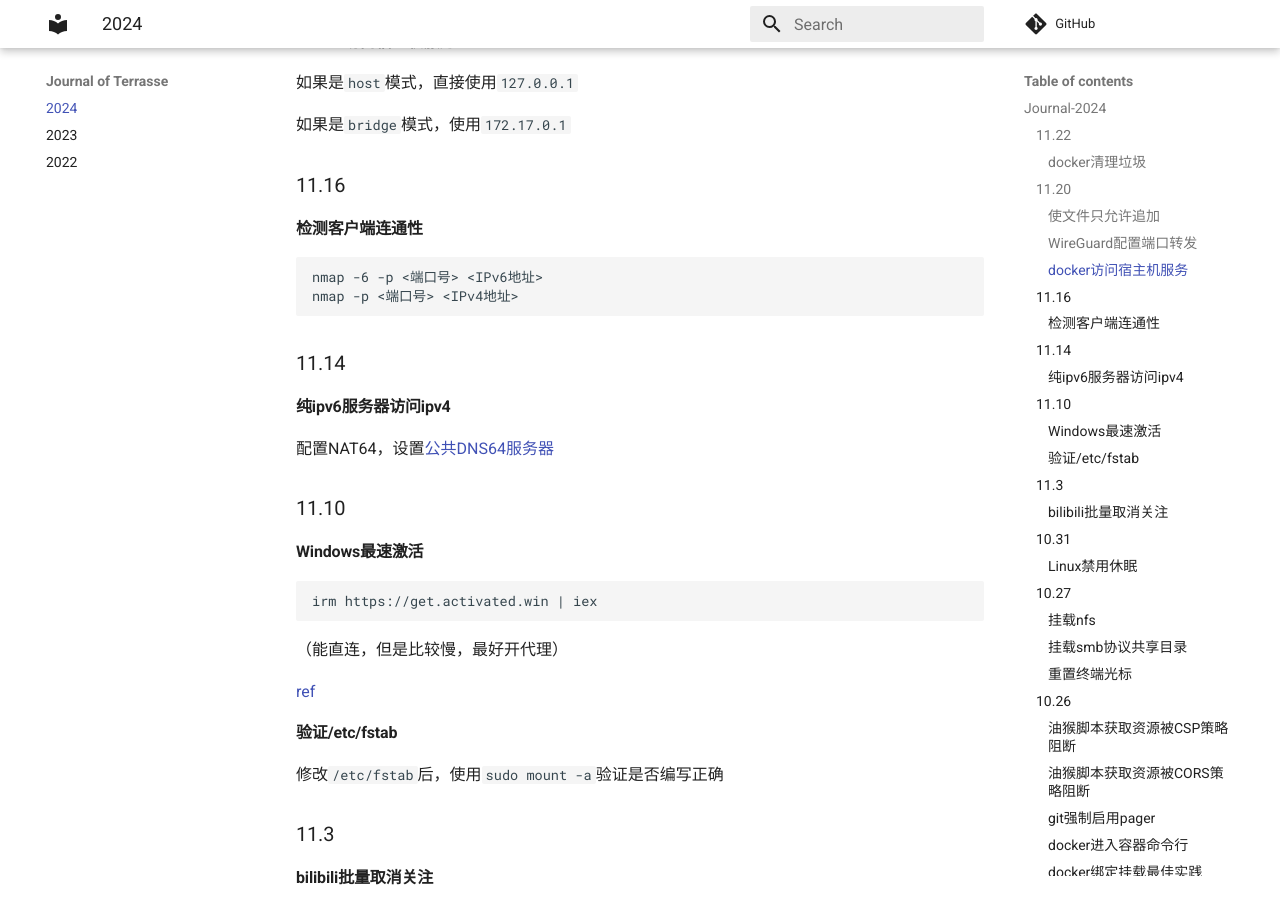
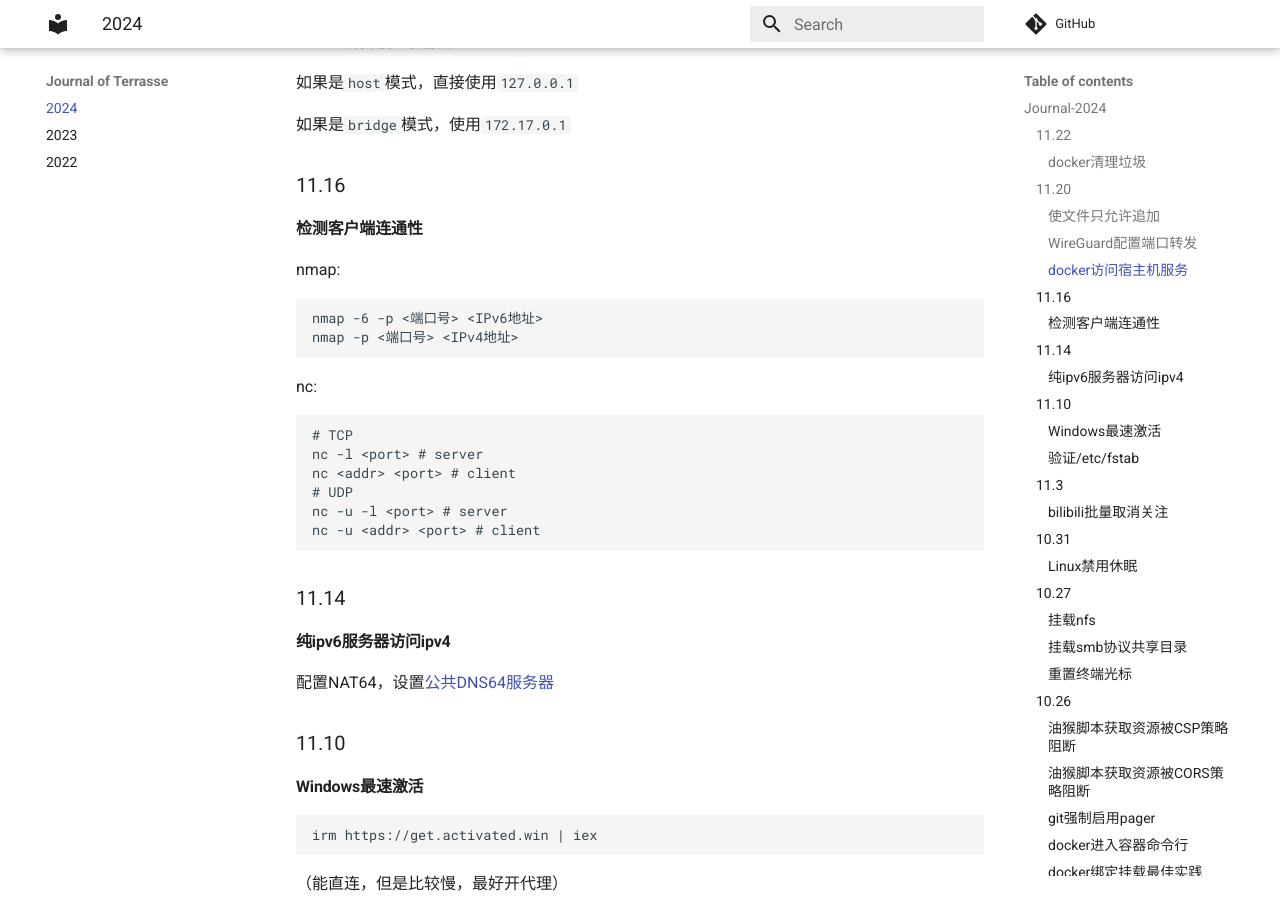
Before and after one commit to Jerry-Terrasse/journal, an MkDocs documentation site: the page built from docs/2024.md, in a window 1280 px wide and 900 px high, scrolled down 816 px. Built offline with MkDocs 1.6.1 and Material for MkDocs 9.7.7, drawn with Linux system fonts in a browser that asks for light colours; comment, search, counter and statistics services are not loaded.

Commit message:
update (Fri Nov 22 07:38:52 PM CST 2024)

````diff
--- a/docs/2024.md
+++ b/docs/2024.md
@@ -42,9 +42,22 @@ PostDown = iptables -t nat -D PREROUTING -p tcp -m tcp --dport <outer_port> -j D
 
 #### 检测客户端连通性
 
+nmap:
+
 ```shell
 nmap -6 -p <端口号> <IPv6地址>
 nmap -p <端口号> <IPv4地址>
+```
+
+nc:
+
+```shell
+# TCP
+nc -l <port> # server
+nc <addr> <port> # client
+# UDP
+nc -u -l <port> # server
+nc -u <addr> <port> # client
 ```
 
 ### 11.14
````
